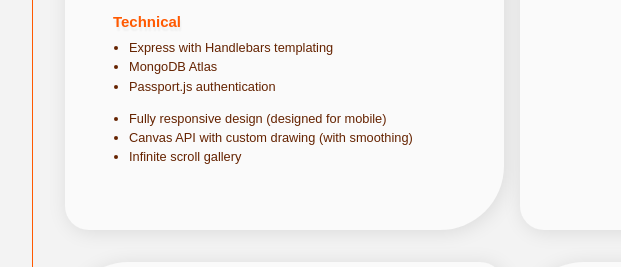
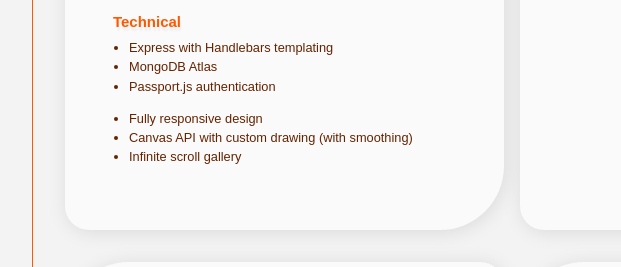
Before and after one commit to ArtificialLuxuryIntelligence/portfolio, a plain HTML site: page index.html in a window 1280 px wide. Shown: the part 2533-2800 px from the top of the page, 128-749 px from the left. Drawn offline with Linux system fonts and the light colour scheme; a web font is replaced by a local one.

Commit message:
fix: repeat

```diff
--- a/index.html
+++ b/index.html
@@ -313,7 +313,7 @@ THE SOFTWARE IS PROVIDED "AS IS", WITHOUT WARRANTY OF ANY KIND, EXPRESS OR IMPLI
               <li>Passport.js authentication</li>
             </ul>
             <ul>
-              <li>Fully responsive design (designed for mobile)</li>
+              <li>Fully responsive design</li>
               <li>Canvas API with custom drawing (with smoothing)</li>
               <li>Infinite scroll gallery</li>
             </ul>
```
